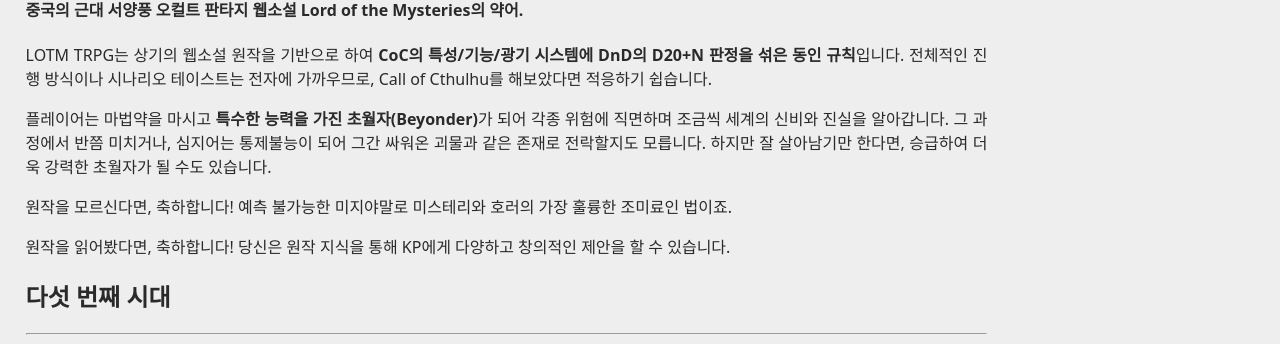
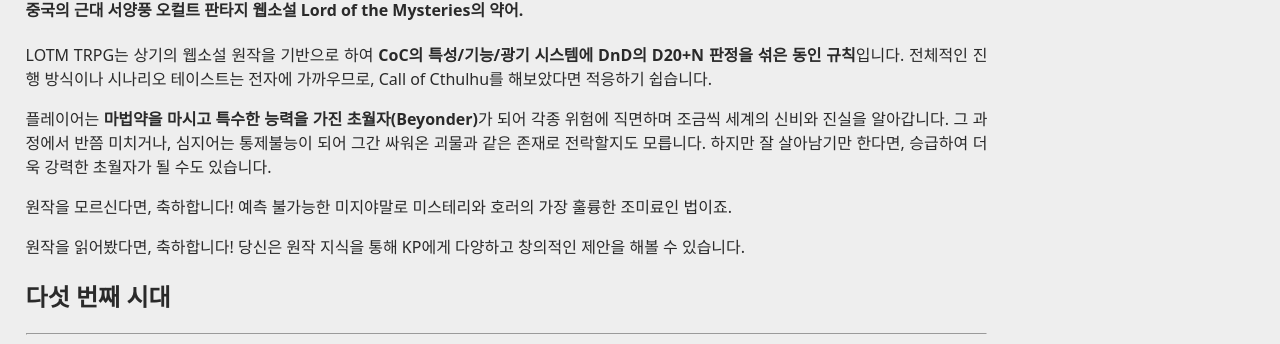
Before and after one commit to izpew/lotm, a Jekyll site: the page built from _chapters/001.md, in a window 1280 px wide and 900 px high. Shown: the part 360-704 px from the top of the window. Built offline with Jekyll 4.4.1, drawn with Linux system fonts in a browser that asks for light colours.

Commit message:
Update 001.md

```diff
--- a/_chapters/001.md
+++ b/_chapters/001.md
@@ -8,9 +8,9 @@
 <hr>
 <h4>중국의 근대 서양풍 오컬트 판타지 웹소설 Lord of the Mysteries의 약어.</h4>
 <p>LOTM TRPG는 상기의 웹소설 원작을 기반으로 하여 <b>CoC의 특성/기능/광기 시스템에 DnD의 D20+N 판정을 섞은 동인 규칙</b>입니다. 전체적인 진행 방식이나 시나리오 테이스트는 전자에 가까우므로, Call of Cthulhu를 해보았다면 적응하기 쉽습니다.</p>
-<p>플레이어는 마법약을 마시고 <b>특수한 능력을 가진 초월자(Beyonder)</b>가 되어 각종 위험에 직면하며 조금씩 세계의 신비와 진실을 알아갑니다. 그 과정에서 반쯤 미치거나, 심지어는 통제불능이 되어 그간 싸워온 괴물과 같은 존재로 전락할지도 모릅니다. 하지만 잘 살아남기만 한다면, 승급하여 더욱 강력한 초월자가 될 수도 있습니다.</p>
+<p>플레이어는 <b>마법약을 마시고 특수한 능력을 가진 초월자(Beyonder)</b>가 되어 각종 위험에 직면하며 조금씩 세계의 신비와 진실을 알아갑니다. 그 과정에서 반쯤 미치거나, 심지어는 통제불능이 되어 그간 싸워온 괴물과 같은 존재로 전락할지도 모릅니다. 하지만 잘 살아남기만 한다면, 승급하여 더욱 강력한 초월자가 될 수도 있습니다.</p>
 <p>원작을 모르신다면, 축하합니다! 예측 불가능한 미지야말로 미스테리와 호러의 가장 훌륭한 조미료인 법이죠. </p>
-<p>원작을 읽어봤다면, 축하합니다! 당신은 원작 지식을 통해 KP에게 다양하고 창의적인 제안을 할 수 있습니다.</p>
+<p>원작을 읽어봤다면, 축하합니다! 당신은 원작 지식을 통해 KP에게 다양하고 창의적인 제안을 해볼 수 있습니다.</p>
 <h2>다섯 번째 시대</h2>
 <hr>
 <h4>지금은 최고의 시대이자, 최악의 시대입니다!</h4>
@@ -18,5 +18,5 @@
 <hr>
 <img src="https://raw.githubusercontent.com/izpew/lotm/main/assets/img/world/worldmap.webp">
 <p>크게 남과 북으로 나뉜 두 대륙 중 <b>이야기의 주 무대는 로엔 왕국, 페이사크 제국, 인티스 공화국 등이 있는 북대륙</b>입니다. 오대양의 바다에는 자잘한 섬으로 이루어진 군도들이 있으며, 동쪽으로는 옛 시대에 신들의 전쟁으로 가라앉은 유적 폐허가, 서쪽으로는 짙은 안개로 가리워진 미스트 해가 존재하나 현재는 역사의 장막으로 차단되어 어느 쪽도 쉬이 접근할 수는 없습니다.</p>
-<img src="https://raw.githubusercontent.com/izpew/lotm/main/assets/img/world/worldmap.webp">
+<img src="https://raw.githubusercontent.com/izpew/lotm/main/assets/img/world/backlund01.png">
 <p>빅토리아 시대풍의 온상지</p>
```
